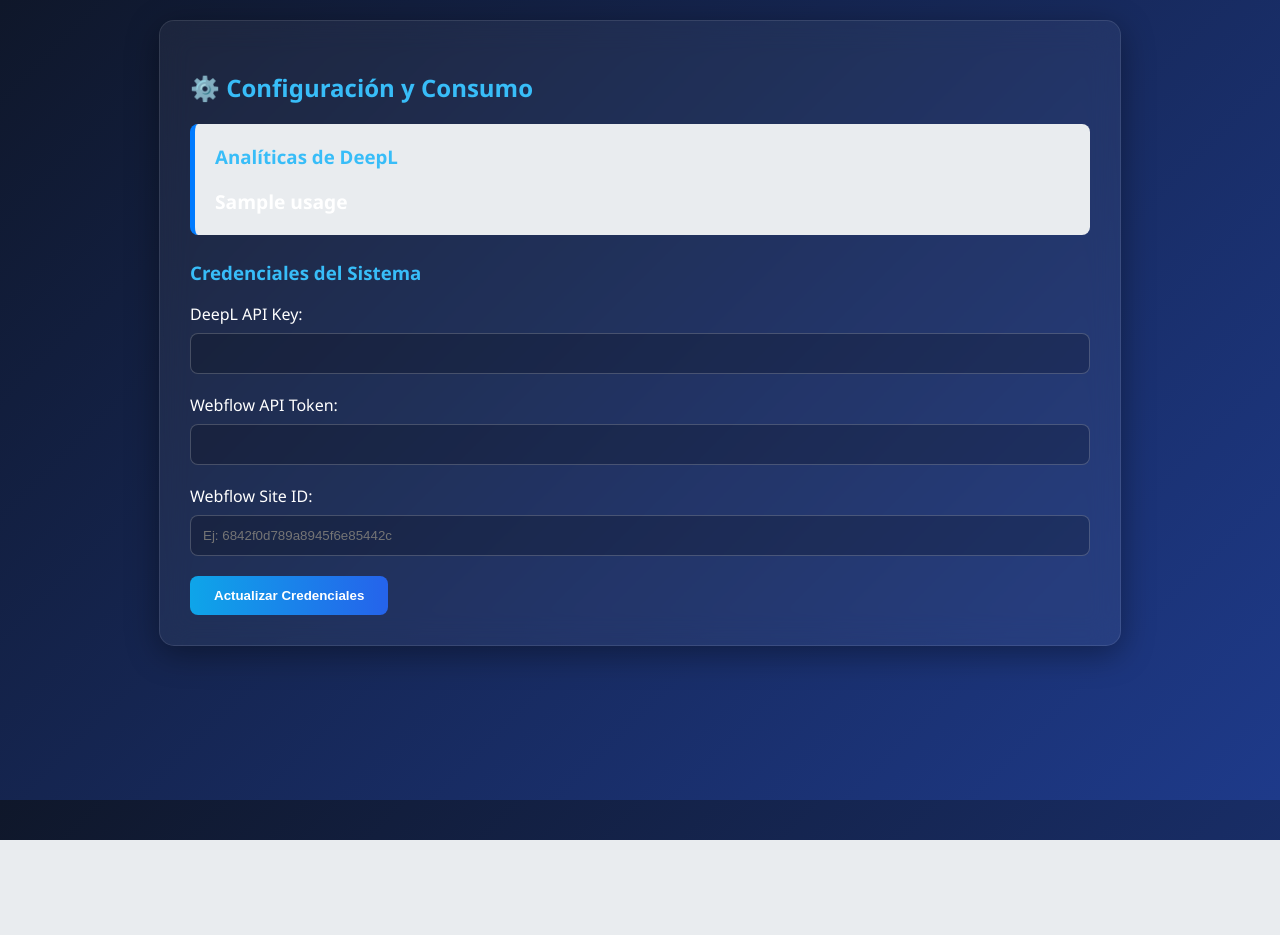
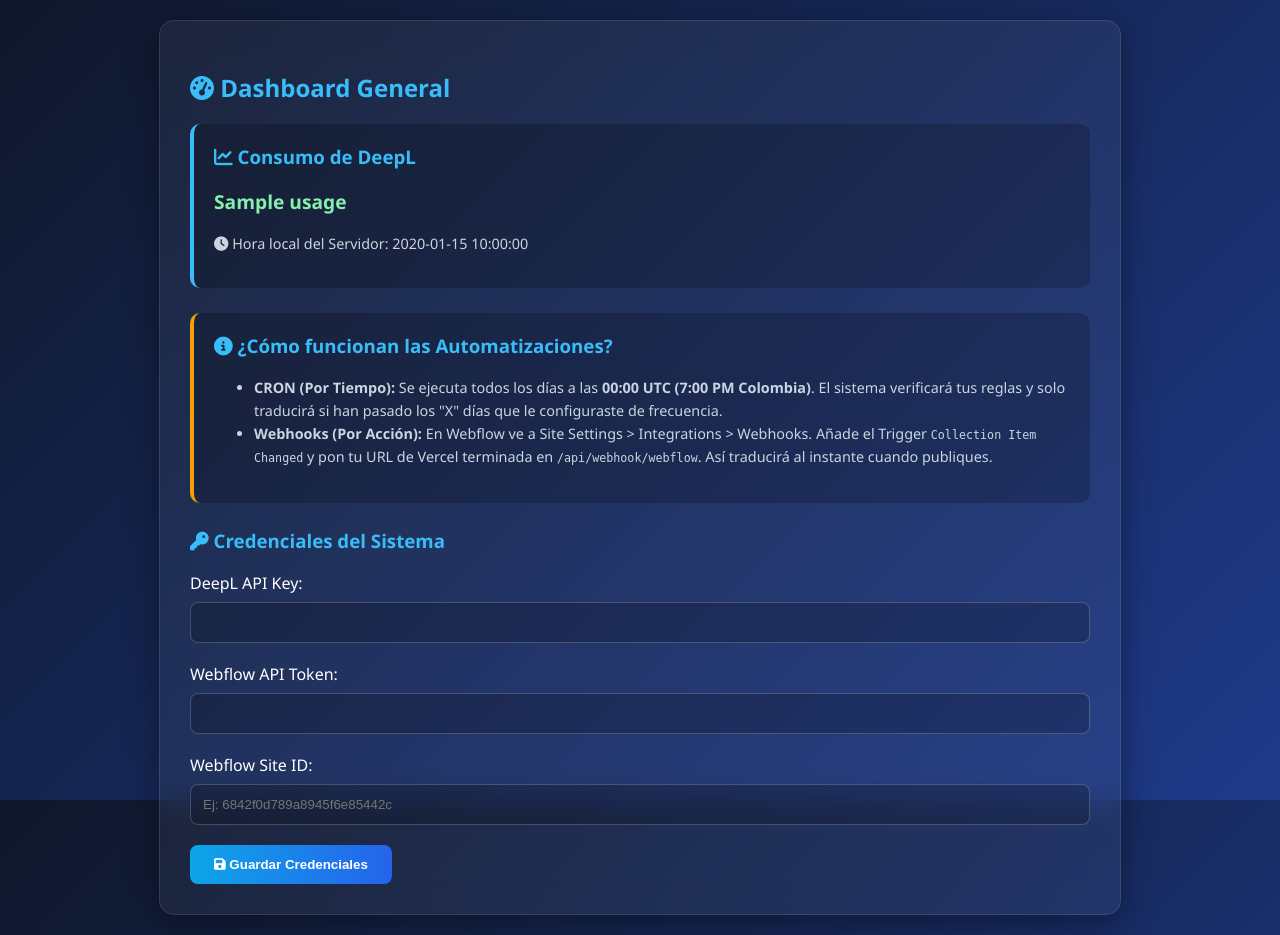
Before and after one commit to userEmanu/domoblock-translator, a Flask app: template api/templates/dashboard.html in a window 1280 px wide. Before the commit the page ends 840 px from the top, so only its background shows below. Run offline with Flask 3, Linux system fonts and the light colour scheme; the template is opened without the code that fills it: most values are stand-ins (such as "Sample title", 1, 10 or a date in 2020).

Commit message:
Update dashboard layout and improve styling

```diff
--- a/api/templates/dashboard.html
+++ b/api/templates/dashboard.html
@@ -1,12 +1,22 @@
 {% extends "base.html" %}
 {% block content %}
-<h2>⚙️ Configuración y Consumo</h2>
-<div style="background: #e9ecef; padding: 20px; border-radius: 8px; margin-bottom: 25px; border-left: 5px solid #007bff;">
-    <h3 style="margin-top: 0;">Analíticas de DeepL</h3>
-    <strong style="font-size: 1.2em;">{{ usage }}</strong>
+<h2><i class="fas fa-tachometer-alt"></i> Dashboard General</h2>
+
+<div class="card">
+    <h3 style="margin-top: 0;"><i class="fas fa-chart-line"></i> Consumo de DeepL</h3>
+    <p style="font-size: 1.2em; font-weight: bold; color: #86efac;">{{ usage }}</p>
+    <p class="text-sm"><i class="fas fa-clock"></i> Hora local del Servidor: {{ current_time }}</p>
 </div>
 
-<h3>Credenciales del Sistema</h3>
+<div class="card" style="border-left-color: #f59e0b;">
+    <h3 style="margin-top: 0;"><i class="fas fa-info-circle"></i> ¿Cómo funcionan las Automatizaciones?</h3>
+    <ul class="text-sm" style="line-height: 1.6;">
+        <li><strong>CRON (Por Tiempo):</strong> Se ejecuta todos los días a las <strong>00:00 UTC (7:00 PM Colombia)</strong>. El sistema verificará tus reglas y solo traducirá si han pasado los "X" días que le configuraste de frecuencia.</li>
+        <li><strong>Webhooks (Por Acción):</strong> En Webflow ve a Site Settings > Integrations > Webhooks. Añade el Trigger <code>Collection Item Changed</code> y pon tu URL de Vercel terminada en <code>/api/webhook/webflow</code>. Así traducirá al instante cuando publiques.</li>
+    </ul>
+</div>
+
+<h3><i class="fas fa-key"></i> Credenciales del Sistema</h3>
 <form method="POST">
     <label>DeepL API Key:</label>
     <input type="password" name="deepl_key" value="{{ config.deepl_api_key or '' }}" required>
@@ -17,6 +27,6 @@
     <label>Webflow Site ID:</label>
     <input type="text" name="site_id" value="{{ config.site_id or '' }}" placeholder="Ej: 6842f0d789a8945f6e85442c" required>
 
-    <button type="submit">Actualizar Credenciales</button>
+    <button type="submit"><i class="fas fa-save"></i> Guardar Credenciales</button>
 </form>
 {% endblock %}
```
